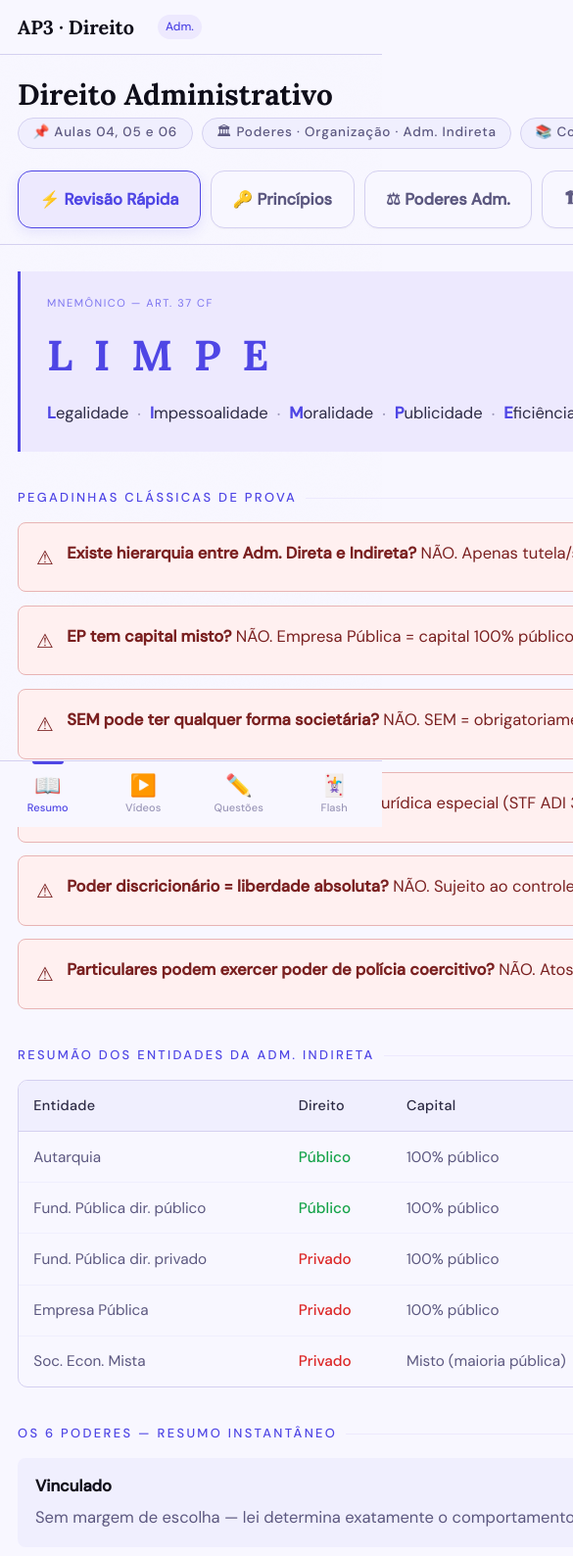
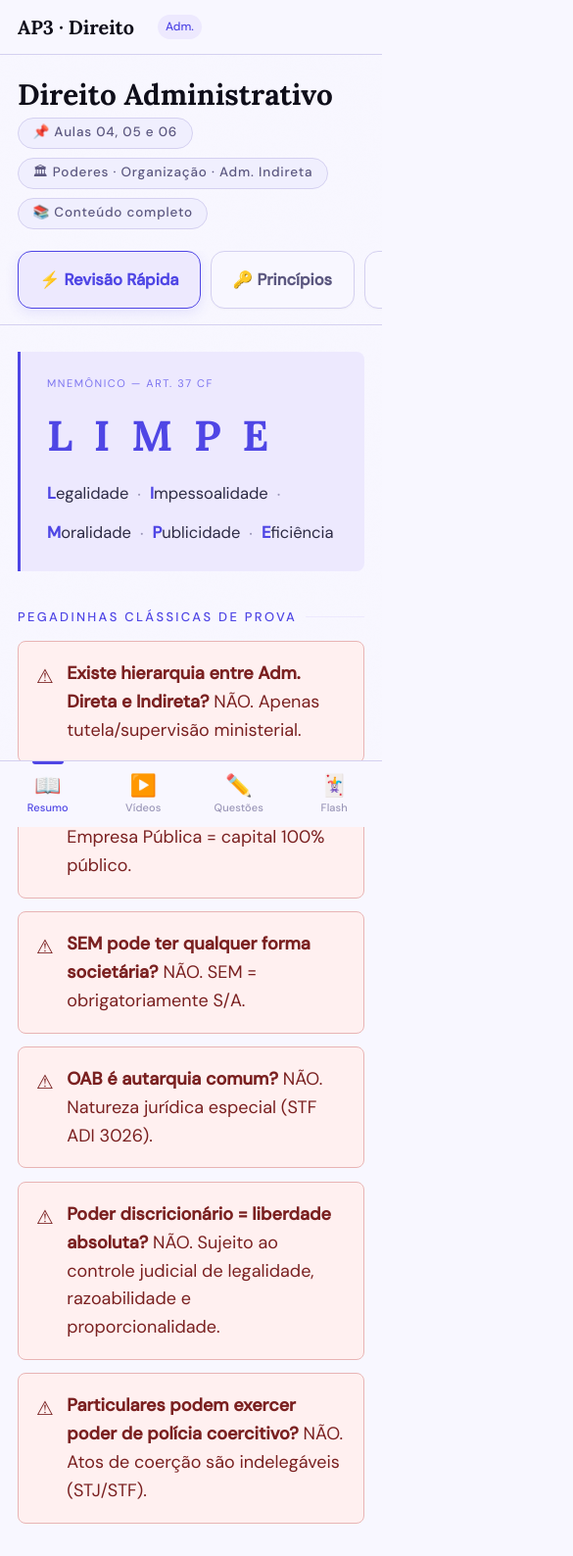
Before and after one commit to rafael-azize/ap3, a plain HTML site: page index.html in a window 390 px wide. Shown: the top 1588 px of the page at 98% size, 585 px wide, since content can reach past the window. Drawn offline with Linux system fonts and the light colour scheme.

Commit message:
Update index.html

```diff
--- a/index.html
+++ b/index.html
@@ -276,9 +276,16 @@ hr{border:none;border-top:1px solid var(--rule);margin:2rem 0}
 
 /* ===== MOBILE APP OVERRIDES ===== */
 @media(max-width:720px){
+  /* Fix scroll horizontal geral */
+  main {
+    overflow-x: hidden;
+  }
+
   /* Resumo sections mobile optimization */
   .rsection{
     width:100%;
+    overflow-x: hidden;
+    min-width: 0;
   }
 
   .rsection.active{
@@ -286,10 +293,17 @@ hr{border:none;border-top:1px solid var(--rule);margin:2rem 0}
     animation:fadeIn 0.25s ease;
   }
 
+  /* Tabelas: forçar scroll interno */
   .table-wrap{
     width:100%;
     overflow-x:auto;
     -webkit-overflow-scrolling:touch;
+    max-width:100%;
+    display:block;
+  }
+
+  table{
+    min-width:480px;
   }
 
   .mnem-banner,
@@ -381,6 +395,16 @@ hr{border:none;border-top:1px solid var(--rule);margin:2rem 0}
   .chapter-sub{font-size:0.85rem;margin-bottom:1.25rem;gap:0.5rem;}
   .chip{font-size:0.75rem;padding:0.2rem 0.8rem;}
 
+  /* Sub-tabs: garantir que o scroll funcione */
+  .rtab-strip{
+    overflow-x: auto;
+    -webkit-overflow-scrolling: touch;
+    padding-left: 1rem;
+    padding-right: 1rem;
+    margin-left: -1rem;
+    margin-right: -1rem;
+  }
+
   /* Sub-tabs */
   .rtab{
     flex-shrink:0;
@@ -402,33 +426,52 @@ hr{border:none;border-top:1px solid var(--rule);margin:2rem 0}
   }
   .rtab.active{border-color:var(--amber);background:var(--amber3);color:var(--amber);box-shadow:0 4px 14px rgba(79,70,229,0.12);}
 
+  /* Mnemônico: evitar vazamento */
+  .mnem-banner{
+    overflow:hidden;
+  }
+
+  .mnem-word{
+    font-size:1.8rem;
+    word-break:break-all;
+  }
+
   /* Section label */
   .sec-label{font-size:0.72rem;margin-top:2rem;}
 
-  /* Cards */
+  /* Cards: garantir que não vazem */
   .card-grid{grid-template-columns:1fr;gap:0.75rem;}
-  .card{padding:1rem;}
-  .card-title{font-size:1.05rem;}
-  .card p,.card li{font-size:0.92rem;}
+  .card{
+    padding:1rem;
+    min-width:0;
+    overflow-wrap:break-word;
+    word-break:break-word;
+  }
+  .card-title{font-size:1.1rem;}
+  .card p,.card li{font-size:1rem;}
 
   /* Alerts */
-  .alert{font-size:0.92rem;padding:1rem;}
+  .alert{font-size:1rem;padding:1rem;}
   .alert-ic{font-size:1.1rem;}
 
   /* Prose */
-  .prose{font-size:0.92rem;}
+  .prose{font-size:1rem;}
 
   /* Def block */
-  .def-term{font-size:1rem;}
-  .def-body{font-size:0.92rem;}
+  .def-term{font-size:1.05rem;}
+  .def-body{font-size:1rem;}
 
   /* Numbered list */
-  .num-list li{font-size:0.92rem;padding:0.75rem 0;}
-  .num-list li::before{font-size:0.75rem;}
+  .num-list li{font-size:1rem;padding:0.75rem 0;}
+  .num-list li::before{font-size:0.8rem;}
 
-  /* HL row */
-  .hl-row{font-size:0.92rem;flex-direction:column;gap:0.25rem;}
-  .hl-row strong{min-width:unset;font-size:0.92rem;}
+  /* HL row: remover min-width residual */
+  .hl-row{font-size:1rem;flex-direction:column;gap:0.25rem;}
+  .hl-row strong{
+    min-width:unset;
+    width:100%;
+    font-size:1rem;
+  }
 
   /* Mnemonic */
   .mnem-banner .mnem-word{font-size:2.4rem;}
@@ -436,13 +479,13 @@ hr{border:none;border-top:1px solid var(--rule);margin:2rem 0}
 
   /* Tables */
   .table-wrap{border-radius:10px;}
-  table{font-size:0.85rem;}
-  thead th{font-size:0.8rem;padding:0.75rem 0.85rem;}
-  td{padding:0.7rem 0.85rem;font-size:0.85rem;}
+  table{font-size:0.95rem;}
+  thead th{font-size:0.85rem;padding:0.75rem 0.85rem;}
+  td{padding:0.7rem 0.85rem;font-size:0.95rem;}
 
   /* Collapse */
   .collapse-head{font-size:0.95rem;padding:1rem;min-height:52px;}
-  .collapse-body{font-size:0.92rem;}
+  .collapse-body{font-size:1rem;}
 
   /* Questions */
   .score-strip{padding:1rem;gap:1rem;}
```
